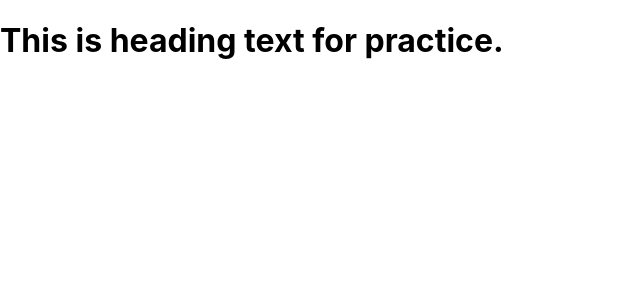
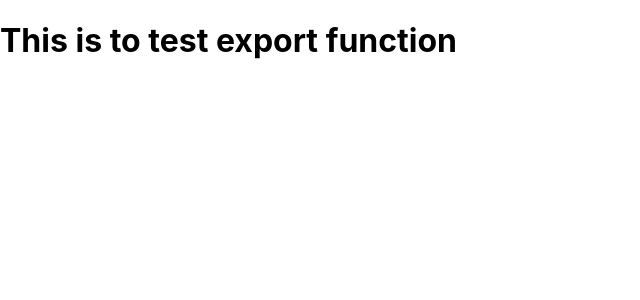
Before and after one commit to Harshj16/firstapp, a React (Create React App) app: page / in a window 1280 px wide. Shown: the top 300 px of the page, without its empty margins (0-640 px from the left). Built offline with nearby package versions, Linux system fonts and the light colour scheme.

Commit message:
Test export

```diff
--- a/src/App.js
+++ b/src/App.js
@@ -1,9 +1,13 @@
 // import logo from './logo.svg'
 import './App.css'
-import Heading from './Heading'
+import { Heading2 } from './Heading'
 
 function App () {
-  return <Heading />
+  return (
+    <div>
+      <Heading2 />
+    </div>
+  )
 }
 
 export default App
--- a/src/Heading.js
+++ b/src/Heading.js
@@ -1,4 +1,11 @@
-export default function Heading () {
+function Heading () {
   let title = 'This is heading text for practice.'
   return <h1>{title}</h1>
 }
+
+function Heading2 () {
+  let head = 'This is  to test export function'
+  return <h1>{head}</h1>
+}
+
+export { Heading, Heading2 }
```
